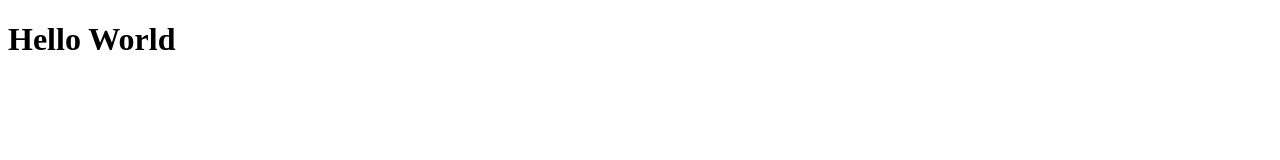
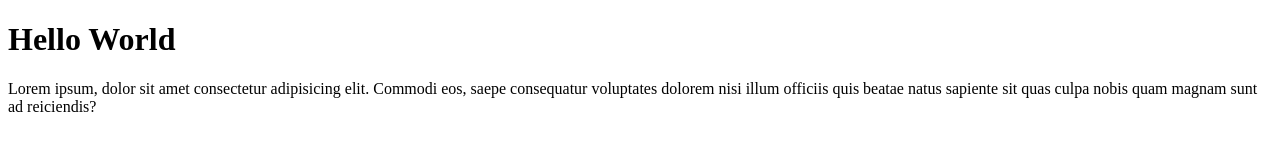
Before and after one commit to syahrul-ssh/test-repo-2, a plain HTML site: page index.html in a window 1280 px wide. Drawn offline with Linux system fonts and the light colour scheme.

Commit message:
mengedit file index

```diff
--- a/index.html
+++ b/index.html
@@ -9,6 +9,8 @@
 
 <body>
     <h1>Hello World</h1>
+    <p>Lorem ipsum, dolor sit amet consectetur adipisicing elit. Commodi eos, saepe consequatur voluptates dolorem nisi
+        illum officiis quis beatae natus sapiente sit quas culpa nobis quam magnam sunt ad reiciendis?</p>
 </body>
 
 </html>
```
